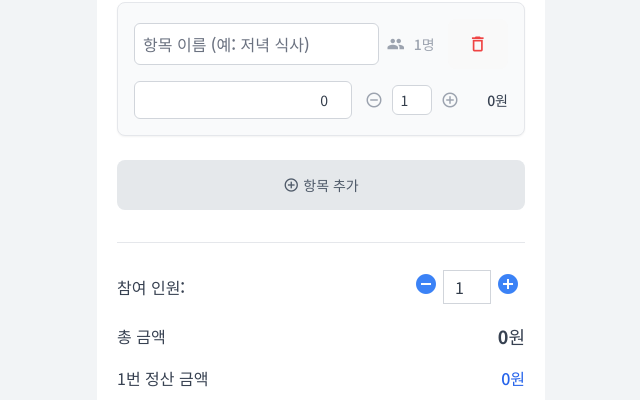
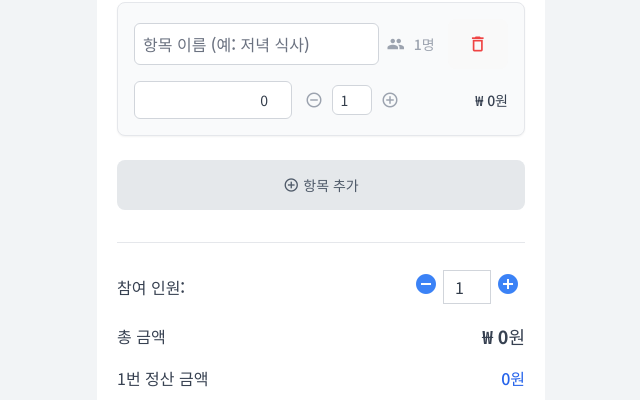
Before and after one commit to sc303030/settlement_calculator, a React (Vite) app: page / in a window 1280 px wide. Shown: the part 126-526 px from the top of the page, without its empty margins (319-959 px from the left). Built offline with nearby package versions, Linux system fonts and the light colour scheme.

Commit message:
[250524] add 한화 표시

```diff
--- a/src/components/SettlementCalculator.jsx
+++ b/src/components/SettlementCalculator.jsx
@@ -232,14 +232,17 @@ const SettlementCalculator = () => {
                       </div>
                     </div>
                     <div className="flex items-center justify-between space-x-2">
+                      <div className="relative flex-1">
                         <input
                           type="number"
-                        placeholder="금액"
+                          placeholder="단가"
                           min="0"
                           value={item.price}
                           onChange={(e) => updateItem(item.id, 'price', parseFloat(e.target.value) || 0)}
-                        className="item-price flex-1 p-2 border border-gray-300 rounded-md focus:ring-blue-500 focus:border-blue-500 text-sm text-right"
+                          className="item-price w-full p-2 border border-gray-300 rounded-md focus:ring-blue-500 focus:border-blue-500 text-sm text-right"
+                          title="단가"
                         />
+                      </div>
                       <div className="flex items-center space-x-1">
                         <button
                           className="p-1 text-gray-400 hover:text-gray-600 focus:outline-none bg-transparent"
@@ -266,7 +269,7 @@ const SettlementCalculator = () => {
                         </button>
                       </div>
                       <div className="w-24 text-right text-sm font-medium text-gray-700">
-                        {(item.price * item.quantity).toLocaleString()}원
+                        ₩ {(item.price * item.quantity).toLocaleString()}원
                       </div>
                     </div>
                   </div>
@@ -309,7 +312,7 @@ const SettlementCalculator = () => {
 
                 <div className="flex justify-between items-center text-base text-gray-700 mb-4">
                   <span>총 금액</span>
-                  <span className="font-bold text-lg">{totalAmount.toLocaleString()}원</span>
+                  <span className="font-bold text-lg">₩ {totalAmount.toLocaleString()}원</span>
                 </div>
                 <div className="space-y-2">
                   {Object.entries(amountPerPerson).map(([personNumber, amount]) => (
@@ -343,7 +346,7 @@ const SettlementCalculator = () => {
                                 <span className="text-gray-600">{item.quantity}개</span>
                               </div>
                               <div className="text-right text-gray-700">
-                                {(item.price * item.quantity).toLocaleString()}원
+                                ₩ {(item.price * item.quantity).toLocaleString()}원
                               </div>
                               <div className="text-xs text-gray-500 mt-1">
                                 참여: {item.selectedPeople.map(p => `${p}번`).join(', ')}
@@ -353,7 +356,7 @@ const SettlementCalculator = () => {
                           <div className="bg-white p-3 rounded-lg">
                             <div className="text-lg font-bold mb-2">총 금액</div>
                             <div className="text-right text-xl font-bold text-blue-600">
-                              {totalAmount.toLocaleString()}원
+                              ₩ {totalAmount.toLocaleString()}원
                             </div>
                           </div>
                           <div className="bg-white p-3 rounded-lg">
```
Lines whose indentation alone changed are shown as unchanged.
